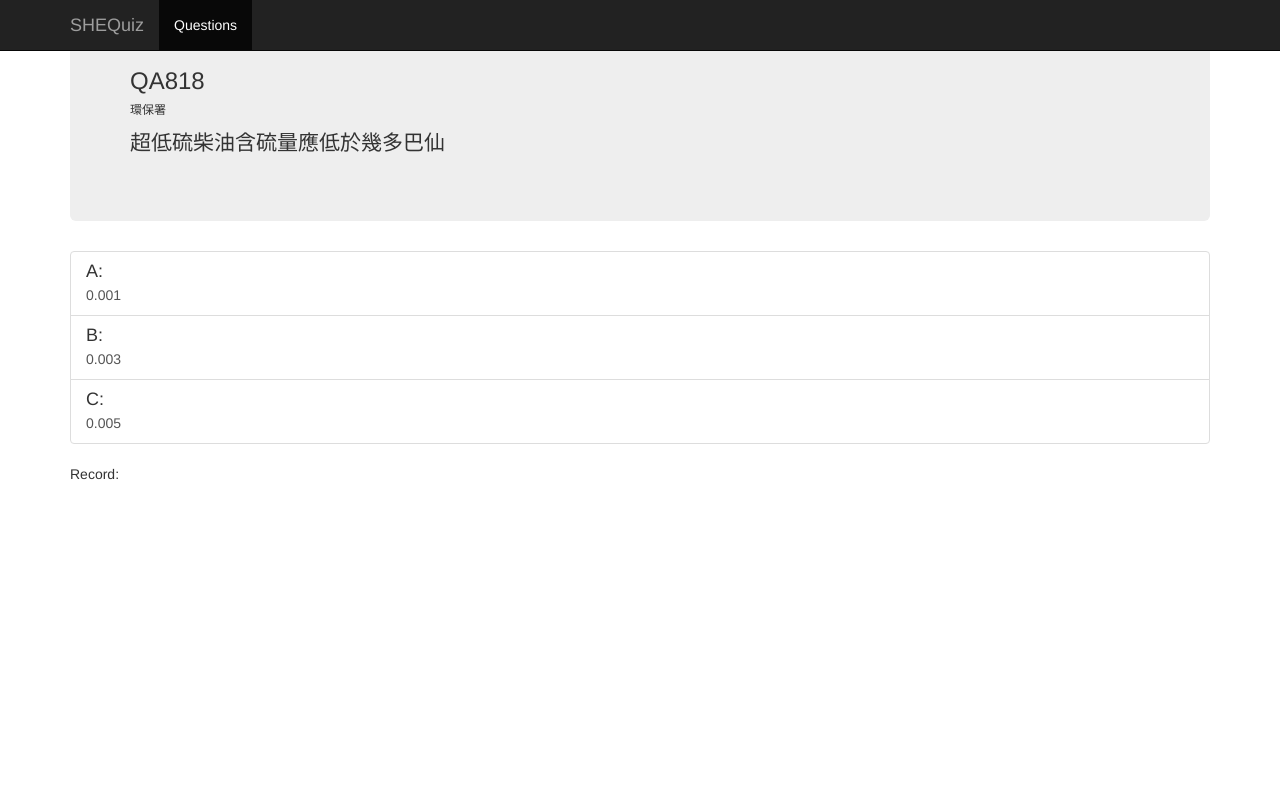
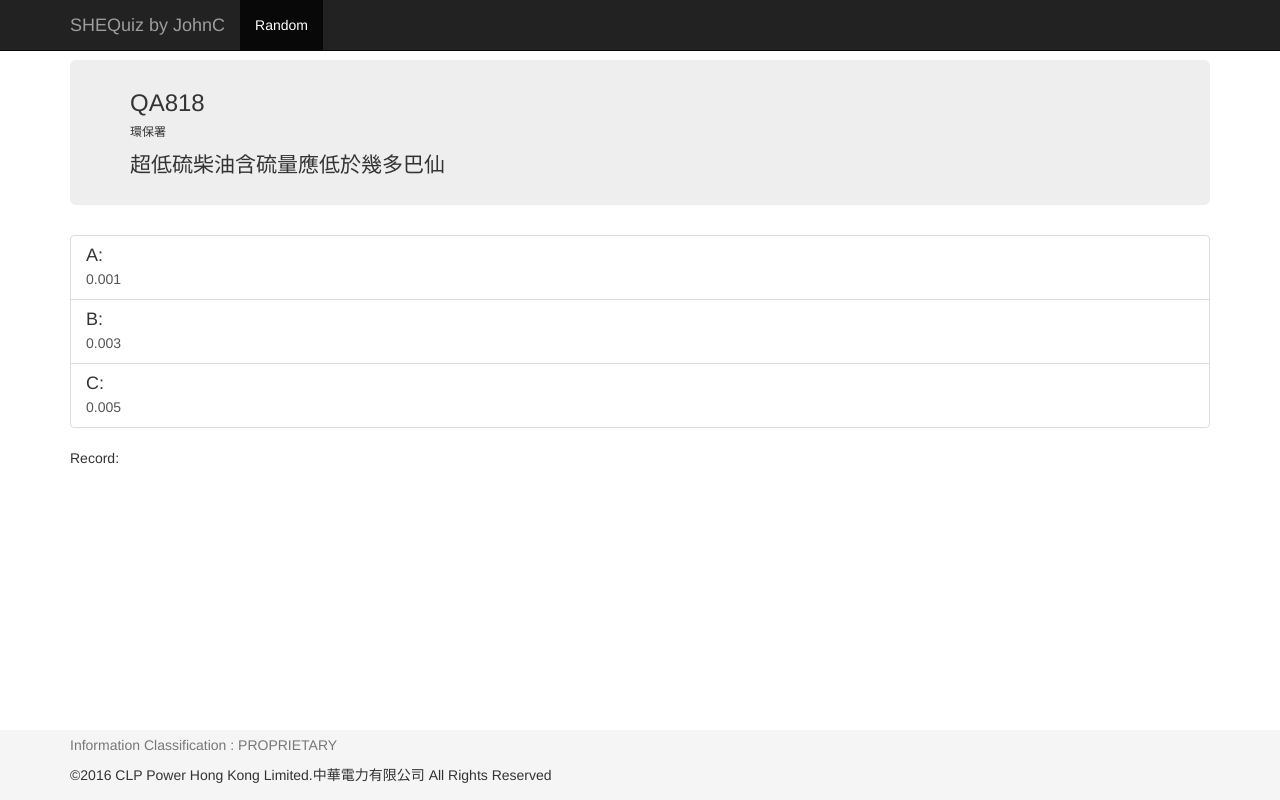
Before and after one commit to jcching/shequiz, a plain HTML site: page index.html in a window 1280 px wide. Drawn offline with nearby package versions, Linux system fonts and the light colour scheme.

Commit message:
added footer text

```diff
--- /dev/null
+++ b/css/sheq.css
@@ -0,0 +1,27 @@
+#bodyContainer{
+	margin-top: 60px;
+}
+
+body {
+  /* Margin bottom by footer height */
+  margin-bottom: 70px;
+}
+.footer {
+  position: absolute;
+  bottom: 0;
+  width: 100%;
+  /* Set the fixed height of the footer here */
+  height: 70px;
+  background-color: #f5f5f5;
+}
+
+.footer > .container {
+  padding-right: 15px;
+  padding-left: 15px;
+  padding-top: 5px;
+}
+
+.jumbotron{
+	padding-top: 10px;
+	padding-bottom: 10px;
+}
--- a/index.html
+++ b/index.html
@@ -11,6 +11,8 @@
 
     <!-- Bootstrap -->
     <link href="css/bootstrap.min.css" rel="stylesheet">
+
+    <link rel="stylesheet" type="text/css" href="css/sheq.css">
 
     <!-- HTML5 shim and Respond.js for IE8 support of HTML5 elements and media queries -->
     <!-- WARNING: Respond.js doesn't work if you view the page via file:// -->
@@ -30,11 +32,11 @@
             <span class="icon-bar"></span>
             <span class="icon-bar"></span>
           </button>
-          <a class="navbar-brand" href="#">SHEQuiz</a>
+          <a class="navbar-brand" href="#">SHEQuiz by JohnC</a>
         </div>
         <div id="navbar" class="collapse navbar-collapse">
           <ul class="nav navbar-nav">
-            <li class="active"><a href="#">Questions</a></li>
+            <li class="active"><a href="#">Random</a></li>
           </ul>
         </div><!--/.nav-collapse -->
       </div>
@@ -70,6 +72,11 @@
       </div>
 
     </div><!-- /.container -->
+    <footer class="footer">
+      <div class="container">
+        <p class="text-muted">Information Classification : PROPRIETARY </p><p>©2016 CLP Power Hong Kong Limited.中華電力有限公司 All Rights Reserved</p>
+      </div>
+    </footer>
 
 
     <!-- Bootstrap core JavaScript
--- a/js/logic.js
+++ b/js/logic.js
@@ -73,6 +73,7 @@ function drawAnswer(num,selected){
 
 	var ansNum;
 	var logoToAdd;
+	var correct;
 
 	if (!answered) {
 		//this code only runs if the question is in unanswered state
@@ -82,8 +83,8 @@ function drawAnswer(num,selected){
 			ansNum=0;
 
 			$("#ansA").addClass("list-group-item-success");
-			$("#ansB").addClass("list-group-item-danger");
-			$("#ansC").addClass("list-group-item-danger");
+			// $("#ansB").addClass("list-group-item-danger");
+			// $("#ansC").addClass("list-group-item-danger");
 
 
 		}else if(bank[num].ans=="B") {
@@ -91,16 +92,16 @@ function drawAnswer(num,selected){
 			ansNum=1;
 			$("#ansB").addClass("list-group-item-success");
 
-			$("#ansA").addClass("list-group-item-danger");
-			$("#ansC").addClass("list-group-item-danger");
+			// $("#ansA").addClass("list-group-item-danger");
+			// $("#ansC").addClass("list-group-item-danger");
 
 		}else if(bank[num].ans=="C") {
 
 			ansNum=2;
 			$("#ansC").addClass("list-group-item-success");
 
-			$("#ansB").addClass("list-group-item-danger");
-			$("#ansA").addClass("list-group-item-danger");
+			// $("#ansB").addClass("list-group-item-danger");
+			// $("#ansA").addClass("list-group-item-danger");
 
 		}
 
@@ -108,18 +109,23 @@ function drawAnswer(num,selected){
 
 		if (selected==ansNum) {
 			console.log("Correct!");
+			correct=true;
 			logoToAdd="<span class=\"glyphicon glyphicon-ok\" aria-hidden=\"true\"></span>";
 		}else{
+			correct=false;
 			logoToAdd="<span class=\"glyphicon glyphicon-remove\" aria-hidden=\"true\"></span>"
 		}
 
 		//add tick cross
 		if (selected==0) {
 			$("#ansA>p").append(logoToAdd);
+			if (!correct) {$("#ansA").addClass("list-group-item-danger");}
 		}else if (selected==1) {
 			$("#ansB>p").append(logoToAdd);
+			if (!correct) {$("#ansB").addClass("list-group-item-danger");}
 		}else if (selected==2){
 			$("#ansC>p").append(logoToAdd);
+			if (!correct) {$("#ansC").addClass("list-group-item-danger");}
 		}
 
 		//also add tickcross to record
```
